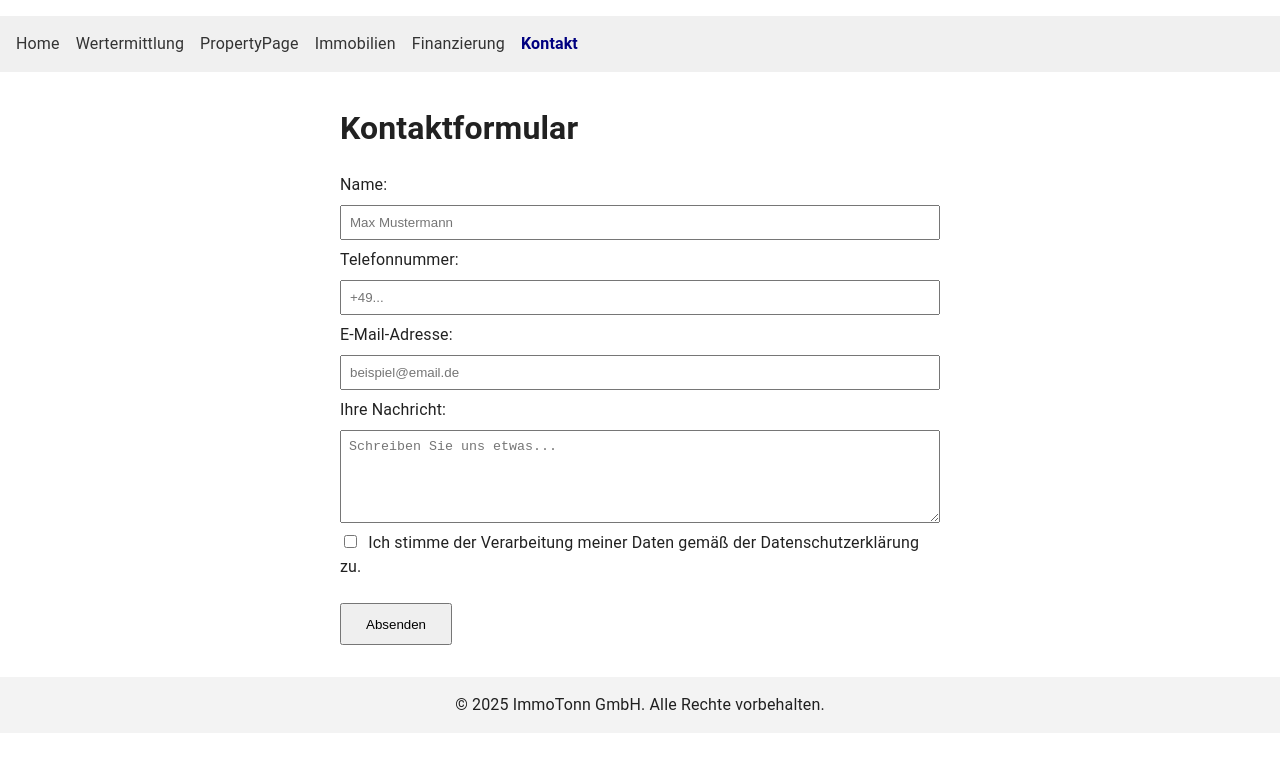
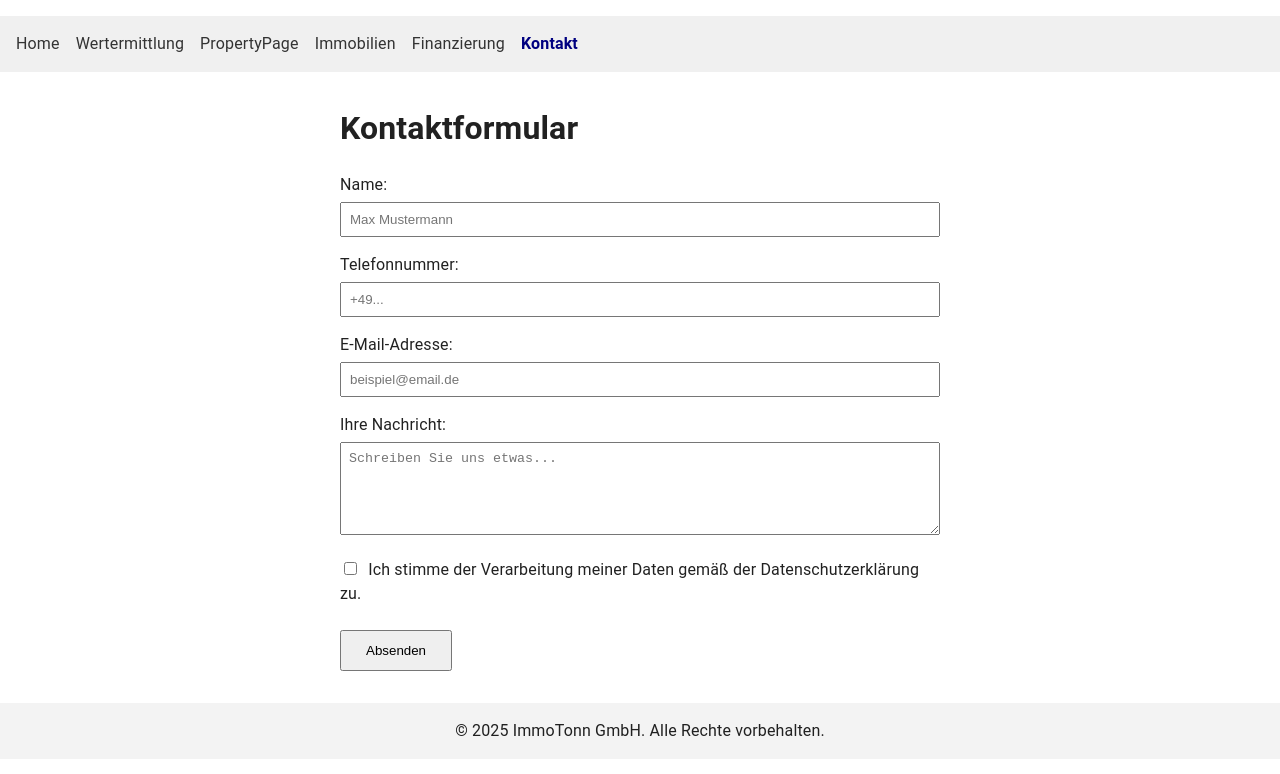
Before and after one commit to Immo-Tonn/immo, a React (Vite) app in the folder FE/: page /kontakt in a window 1280 px wide. Shown: the top 774 px of the page. Built offline with nearby package versions, Linux system fonts and the light colour scheme.

Commit message:
feat: Refactor input and button components for improved structure and functionality

```diff
--- a/FE/src/features/mortgage/ui/MortgageCalculator.tsx
+++ b/FE/src/features/mortgage/ui/MortgageCalculator.tsx
@@ -1,7 +1,7 @@
 import { useState } from 'react';
 import jsPDF from 'jspdf';
 import { calcMonthly } from '../model/model';
-import Button from '@shared/ui/Button';
+import Button from '@shared/ui/Button/Button';
 
 const MortgageCalculator = () => {
   const [price, setPrice] = useState(400000);
--- a/FE/src/pages/Contact.tsx
+++ b/FE/src/pages/Contact.tsx
@@ -1,4 +1,5 @@
 import { useState } from 'react';
+import Input from '@shared/ui/Input/Input';
 
 const Contact = () => {
   const [formData, setFormData] = useState({
@@ -92,77 +93,41 @@ const Contact = () => {
         </p>
       ) : (
         <form onSubmit={handleSubmit} noValidate>
-          <label>
-            Name:
-            <input
-              type="text"
+          <Input
+            label="Name:"
             name="name"
             value={formData.name}
             onChange={handleChange}
             required
             placeholder="Max Mustermann"
-              style={{
-                display: 'block',
-                width: '100%',
-                margin: '0.5rem 0',
-                padding: '0.5rem',
-              }}
           />
-          </label>
-
-          <label>
-            Telefonnummer:
-            <input
+          <Input
+            label="Telefonnummer:"
             type="tel"
             name="phone"
             value={formData.phone}
             onChange={handleChange}
             required
             placeholder="+49..."
-              style={{
-                display: 'block',
-                width: '100%',
-                margin: '0.5rem 0',
-                padding: '0.5rem',
-              }}
           />
-          </label>
-
-          <label>
-            E-Mail-Adresse:
-            <input
+          <Input
+            label="E-Mail-Adresse:"
             type="email"
             name="email"
             value={formData.email}
             onChange={handleChange}
             required
             placeholder="beispiel@email.de"
-              style={{
-                display: 'block',
-                width: '100%',
-                margin: '0.5rem 0',
-                padding: '0.5rem',
-              }}
           />
-          </label>
-
-          <label>
-            Ihre Nachricht:
-            <textarea
+          <Input
+            label="Ihre Nachricht:"
             name="message"
             value={formData.message}
             onChange={handleChange}
             required
-              rows={5}
+            isTextarea
             placeholder="Schreiben Sie uns etwas..."
-              style={{
-                display: 'block',
-                width: '100%',
-                margin: '0.5rem 0',
-                padding: '0.5rem',
-              }}
           />
-          </label>
 
           <label style={{ display: 'block', margin: '0.5rem 0' }}>
             <input
--- a/FE/src/shared/ui/Button.tsx
+++ b/FE/src/shared/ui/Button/Button.tsx
@@ -1,4 +1,6 @@
-const Button = ({ text, style, onClick }) => {
+import { Button as ButtonProps } from './model';
+
+const Button = ({ style, onClick, text }: ButtonProps) => {
   return (
     <button style={style} onClick={onClick}>
       {text}
--- /dev/null
+++ b/FE/src/shared/ui/Button/model.ts
@@ -0,0 +1,5 @@
+export type Button = {
+  text: string;
+  style: React.CSSProperties;
+  onClick?: () => void;
+};
--- /dev/null
+++ b/FE/src/shared/ui/Input/Input.tsx
@@ -0,0 +1,41 @@
+import { InputProps } from './model';
+
+const Input = ({
+  label,
+  type = 'text',
+  name,
+  value,
+  placeholder,
+  onChange,
+  required = false,
+  isTextarea = false,
+}: InputProps) => {
+  return (
+    <label style={{ display: 'block', margin: '1rem 0' }}>
+      {label}
+      {isTextarea ? (
+        <textarea
+          name={name}
+          value={value}
+          placeholder={placeholder}
+          onChange={onChange}
+          required={required}
+          rows={5}
+          style={{ width: '100%', padding: '0.5rem', marginTop: '0.3rem' }}
+        />
+      ) : (
+        <input
+          type={type}
+          name={name}
+          value={value}
+          placeholder={placeholder}
+          onChange={onChange}
+          required={required}
+          style={{ width: '100%', padding: '0.5rem', marginTop: '0.3rem' }}
+        />
+      )}
+    </label>
+  );
+};
+
+export default Input;
--- /dev/null
+++ b/FE/src/shared/ui/Input/model.ts
@@ -0,0 +1,13 @@
+export type InputProps = {
+  label: string;
+  type?: string;
+  name: string;
+  value: string;
+  placeholder?: string;
+  onChange: (
+    e: React.ChangeEvent<HTMLInputElement | HTMLTextAreaElement>,
+  ) => void;
+  required?: boolean;
+  isTextarea?: boolean;
+  checked?: boolean;
+};
--- a/FE/src/widgets/FiveSteps/FiveSteps.tsx
+++ b/FE/src/widgets/FiveSteps/FiveSteps.tsx
@@ -3,7 +3,7 @@ import Accordion from '@mui/material/Accordion';
 import AccordionSummary from '@mui/material/AccordionSummary';
 import AccordionDetails from '@mui/material/AccordionDetails';
 import ArrowDropDownCircleIcon from '@mui/icons-material/ArrowDropDownCircle';
-import Button from '@shared/ui/Button';
+import Button from '@shared/ui/Button/Button';
 
 const FiveSteps = () => {
   return (
```
Also changed, not shown: FE/src/shared/ui/Input.tsx (deleted). Lines whose indentation alone changed are shown as unchanged.
